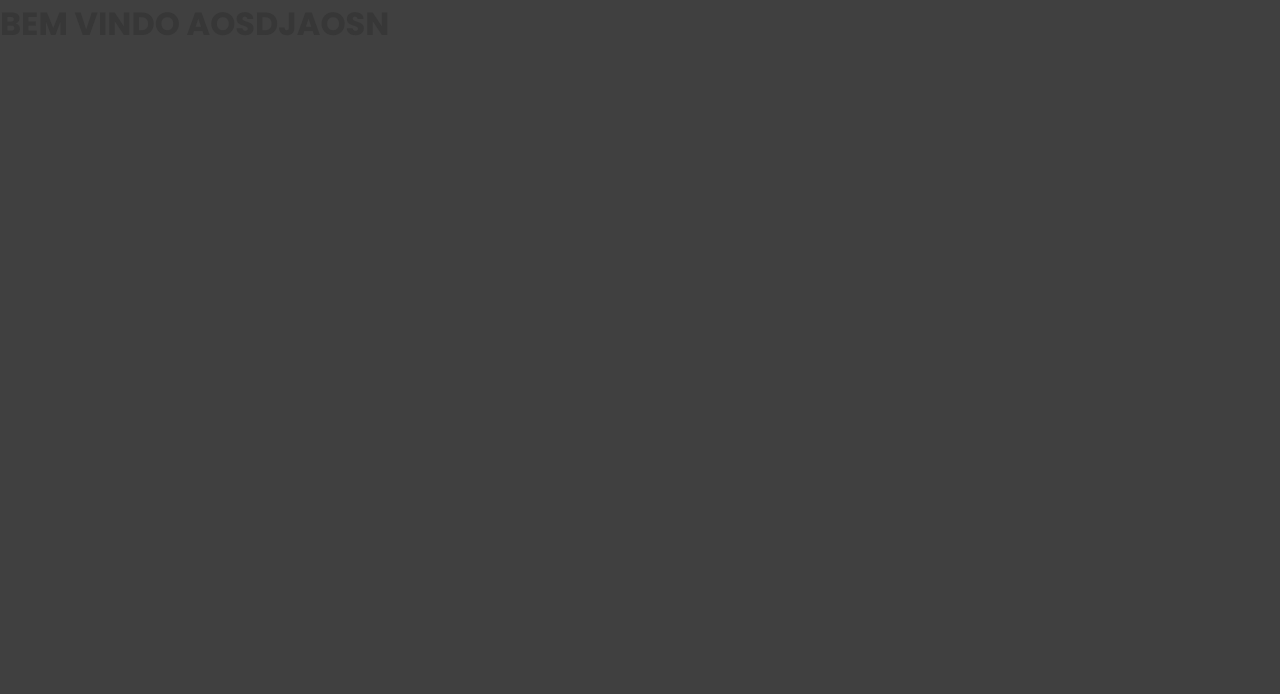
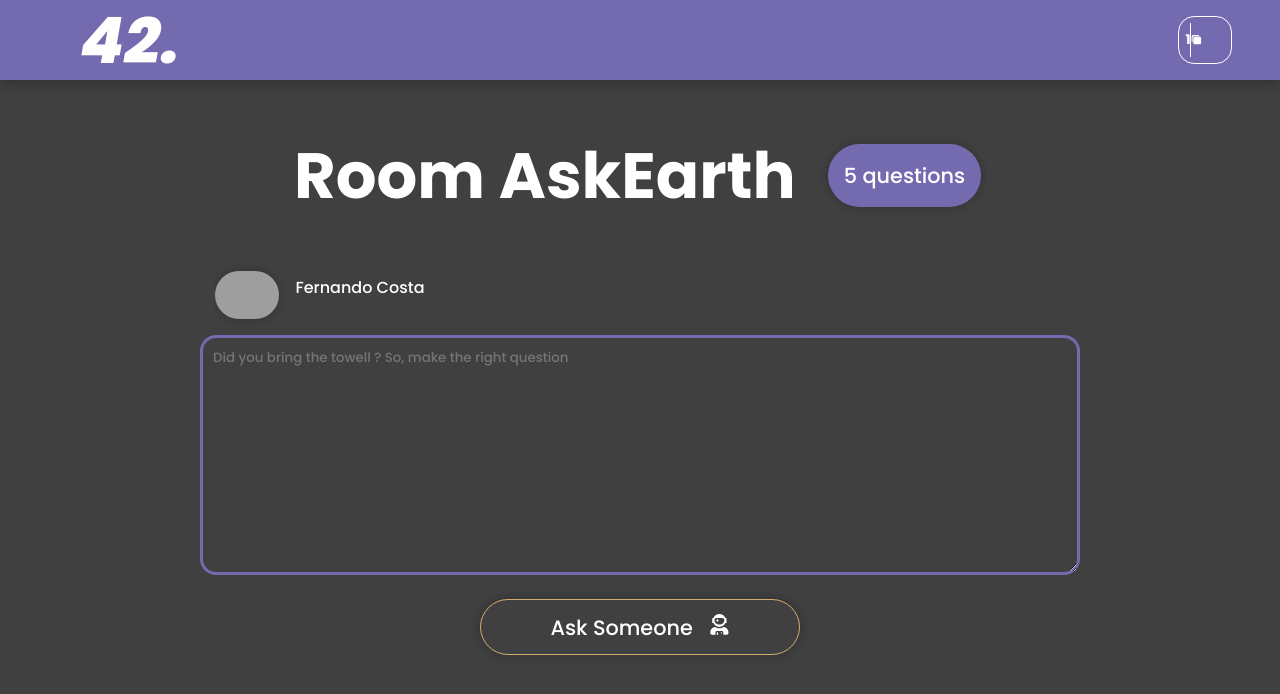
Before and after one commit to l-fernandocosta/42, a React (Create React App) app: page /1 in a window 1280 px wide. Shown: the top 694 px of the page. Built offline with nearby package versions, Linux system fonts and the light colour scheme; no server answers; grey boxes are pictures that could not be loaded.

Commit message:
Ask Room layout FirstUpdate

```diff
--- a/src/index.tsx
+++ b/src/index.tsx
@@ -1,22 +1,21 @@
-import React from 'react';
-import ReactDOM from 'react-dom';
+import React from "react";
+import ReactDOM from "react-dom";
 
-import { ToastContainer } from 'react-toastify';
-import 'react-toastify/dist/ReactToastify.css';
+import { ToastContainer } from "react-toastify";
+import "react-toastify/dist/ReactToastify.css";
 
-import { App } from './App';
-import { UserProvider } from './context/UserContext';
-import './services/firebase'
-import './styles/index.css'
+import { App } from "./App";
+import { UserProvider } from "./context/UserContext";
+import "./services/firebase";
+import "./styles/index.css";
 
 ReactDOM.render(
   <React.StrictMode>
-
-      <UserProvider>
-        <App />
-        <ToastContainer position='bottom-center' theme='dark' autoClose= {2500}/>
-      </UserProvider>
-
+    <UserProvider>
+      <App />
+      <ToastContainer position="bottom-center" theme="dark" autoClose={1500}
+      hideProgressBar/>
+    </UserProvider>
   </React.StrictMode>,
-  document.getElementById('root')
+  document.getElementById("root")
 );
--- a/src/pages/NewChat.tsx
+++ b/src/pages/NewChat.tsx
@@ -1,77 +1,75 @@
-import astronaut from '../assets/astronaut.png';
-import cachalote from '../assets/cachalote.png';
+import astronaut from "../assets/astronaut.png";
+import cachalote from "../assets/cachalote.png";
 
-import { Container, Dot, FormId, SubmitButton } from '../styles/home.styles';
+import { Container, Dot, FormId, SubmitButton } from "../styles/home.styles";
 
-import { GiTowel } from 'react-icons/gi';
-import { Anchor, Title, WhaleImg } from '../styles/newfile.styles';
-import { Link, useNavigate } from 'react-router-dom';
-import { useAuth } from '../context/UserContext';
-import { FormEvent, useState } from 'react';
-import {  getDatabase, push, ref, set  } from 'firebase/database';
-import { toast } from 'react-toastify';
-
+import { GiTowel } from "react-icons/gi";
+import { Anchor, Title, WhaleImg } from "../styles/newfile.styles";
+import { Link, useNavigate } from "react-router-dom";
+import { useAuth } from "../context/UserContext";
+import { FormEvent, useState } from "react";
+import { getDatabase, push, ref, set } from "firebase/database";
+import { toast } from "react-toastify";
 
 export function NewChat() {
   const { user } = useAuth();
-  const [newRoomInput, setNewRoomInput] = useState('');
+  const [newRoomInput, setNewRoomInput] = useState("");
   const navigate = useNavigate();
-
 
   const handleNewRoom = async (e: FormEvent) => {
     e.preventDefault();
 
-    if (newRoomInput.trim() === '') {
-      toast.error("😒 Hey, write something, dude. ")
+    if (newRoomInput.trim() === "") {
+      toast.error("😒 Hey, write something, dude. ");
       return;
     } else {
+      const db = getDatabase();
 
-      const db =  getDatabase();
-
-      const roomRef = ref(db, 'rooms');
+      const roomRef = ref(db, "rooms");
       const newRoomRef = push(roomRef);
       set(newRoomRef, {
         author: user?.uid,
-        title: newRoomInput
+        title: newRoomInput,
       }).then(() => {
-        navigate(`/${newRoomRef.key}`)
-        toast.success('Welcome, traveller. ')
-      })
+        navigate(`/${newRoomRef.key}`);
+        toast.success("Welcome, traveller. ");
+      });
     }
-
-  }
-
-
+  };
 
   return (
     <Container>
-
       <aside>
         <Dot></Dot>
         <Dot></Dot>
 
         <img src={astronaut} alt="SPACE WALLPAPER" />
-        <p>JUST MAKE THE <span>RIGHT</span> QUESTION<span>.</span> <br />
-          BUT <span>DON'T PANIC!</span></p>
+        <p>
+          JUST MAKE THE <span>RIGHT</span> QUESTION<span>.</span> <br />
+          BUT <span>DON'T PANIC!</span>
+        </p>
       </aside>
 
       <main>
         <div>
           <WhaleImg src={cachalote} />
           <h1>NEW JOURNEY AS</h1>
-          <Title>{(user?.name)?.toUpperCase()}   🚀</Title>
+          <Title>{user?.name?.toUpperCase()} 🚀</Title>
         </div>
 
         <FormId onSubmit={handleNewRoom}>
           <input
             type="text"
-            id='room-id'
-            placeholder='Create a new ID room'
-            onChange={e => setNewRoomInput(e.target.value)}
+            id="room-id"
+            placeholder="Create a new ID room"
+            onChange={(e) => setNewRoomInput(e.target.value)}
             value={newRoomInput}
           />
 
-          <SubmitButton type='submit'>TAKE THE TOWEL<GiTowel size={'35px'} className='towel' /></SubmitButton>
+          <SubmitButton type="submit">
+            TAKE THE TOWEL
+            <GiTowel size={"35px"} className="towel" />
+          </SubmitButton>
         </FormId>
 
         <Link to={"/"}>
@@ -79,5 +77,5 @@ export function NewChat() {
         </Link>
       </main>
     </Container>
-  )
+  );
 }
--- a/src/pages/Room.tsx
+++ b/src/pages/Room.tsx
@@ -1,7 +1,69 @@
-export function Room () {
+import {
+  Header,
+  QuestionArea,
+  UserAvatar,
+  TitleRoom,
+  Container,
+  SendQuestionBtn,
+} from "../styles/room.styles";
+import { IoCopy } from "react-icons/io5";
+import { FaUserAstronaut } from "react-icons/fa";
+import { toast } from "react-toastify";
+import { useParams } from "react-router-dom";
+import { FormEvent, useState } from "react";
+
+export function Room() {
+  const { id } = useParams();
+  const [newQuestion, setNewQuestion] = useState("");
+
+  const handleCopyClipboard = () => {
+    navigator.clipboard.writeText(String(id));
+    return toast.info("Copied to clipboard.  😊", {
+      position: "top-left",
+    });
+  };
+
+  const handleNewQuestion = (e: FormEvent) => {
+    e.preventDefault();
+
+    if (newQuestion.trim() === "") {
+      toast.error("Wait, you have to write something ! 😒");
+    }
+  };
   return (
-    <h1>
-      BEM VINDO AOSDJAOSN
-    </h1>
-  )
+    <Container>
+      <Header>
+        <span>42.</span>
+        <button onClick={handleCopyClipboard}>
+          {id}
+          <IoCopy className="icon-copy" />
+        </button>
+      </Header>
+
+      <QuestionArea onSubmit={handleNewQuestion}>
+        <TitleRoom>
+          <h1>Room AskEarth</h1>
+          <span> 5 questions</span>
+        </TitleRoom>
+        <UserAvatar>
+          <img
+            src="https://avatars.githubusercontent.com/u/98219451?s=96&v=4"
+            alt="User avatar"
+          />
+          <span>Fernando Costa</span>
+        </UserAvatar>
+        <textarea
+          id="placeholder-text"
+          placeholder="Did you bring the towell ? So, make the right question "
+          value={newQuestion}
+          onChange={(e) => setNewQuestion(e.target.value)}
+        ></textarea>
+
+        <SendQuestionBtn type="submit">
+          Ask Someone
+          <FaUserAstronaut className="astronaut-icon" />
+        </SendQuestionBtn>
+      </QuestionArea>
+    </Container>
+  );
 }
--- a/src/styles/index.css
+++ b/src/styles/index.css
@@ -5,6 +5,7 @@
   --font-color: #373737;
   --color-span: #746AB0;
   --yellow: #eead35;
+  --yellow-700: #d1ae6c;
   --gray-800: #a8a8b3;
 }
 
--- /dev/null
+++ b/src/styles/room.styles.ts
@@ -0,0 +1,156 @@
+import styled from "styled-components";
+
+export const Container = styled.div`
+`
+export const Header = styled.header`
+height: 5rem;
+width: 100%;
+background-color: var(--color-span);
+
+display: flex;
+align-items: center;
+justify-content: space-between;
+
+box-shadow: 0 4px 10px 1px rgb(0, 0, 0, 0.20);
+span{
+  margin-left: 5rem;
+  font-weight: bold;
+  font-size: 4rem;
+  font-style: italic;
+  color: white;
+}
+
+
+button{
+  margin-right: 3rem;
+  display: flex;
+  align-items: center;
+  height: 3rem;
+  background-color: transparent;
+  color: white;
+  border-radius: 1rem;
+  border: 1px solid white;
+  cursor: pointer;
+  transition: all 0.4s;
+  font-weight: bold;
+  padding: 0.4rem;
+
+  :hover{
+    background-color: var(--yellow-700);
+    border: transparent;
+
+  }
+
+  .icon-copy{
+    font-size: 0.2rem;
+    border-left: 1px solid white;
+    height: 100%;
+    width: 30%;
+  }
+}
+`
+
+export const MainArea = styled.main`
+display: flex;
+margin-top: 2rem;
+flex-direction: column;
+
+width: 100%;
+
+
+`
+export const TitleRoom = styled.div`
+
+display: flex;
+flex-direction: row;
+align-items: center;
+margin-bottom: 2rem;
+>h1 {
+  margin-right: 2rem;
+  color: white;
+  font-size: 4rem;
+}
+
+>span{
+  margin-right: 0.3rem;
+  box-shadow: 0px 0px 10px 1px rgb(0, 0, 0, 0.20);
+  background-color: var(--color-span);
+  padding: 1rem;
+  border-radius: 2rem;
+  color: white;
+  font-size: 1.3rem;
+}
+
+
+`
+export const QuestionArea = styled.form`
+width: 100%;
+margin-top: 3rem;
+display: flex;
+justify-content: center;
+align-items: center;
+flex-direction: column;
+
+textarea{
+  width: 55rem;
+  height: 15rem;
+  background-color: transparent;
+  border-radius: 1rem;
+  border: 3px solid var(--color-span);
+  color: white;
+  padding: 10px 0 0 10px;
+  outline: none;
+}
+
+
+`
+export const UserAvatar = styled.div`
+display: flex;
+flex-direction: row;
+padding-bottom: 1rem;
+align-items: center;
+margin-left: -40rem;
+
+
+>img{
+  box-shadow: 0px 0px 8px 1px rgb(0, 0, 0, 0.20);
+  border-radius: 5rem;
+  width: 4rem;
+  margin: 1rem 0 0 0;
+}
+
+>span {
+  font-size: 1rem;
+  margin-left: 1rem;
+  color: white;
+}
+
+`
+export const SendQuestionBtn = styled.button`
+margin-top: 1.5rem;
+margin-bottom: 1rem;
+width: 20rem;
+height: 3.5rem;
+border-radius: 2rem;
+background: transparent;
+border: 1px solid var(--yellow-700);
+color: white;
+font-size: 1.3rem;
+cursor: pointer;
+box-shadow: 0px 0px 10px 2px rgb(0, 0, 0, 0.20);
+transition: all 0.4s;
+
+:hover {
+  background-color: var(--yellow-700);
+  font-weight: bold;
+  border: transparent;
+  transform: translateY(-5px);
+
+
+}
+
+.astronaut-icon{
+  margin-left: 1rem;
+}
+
+`
```
